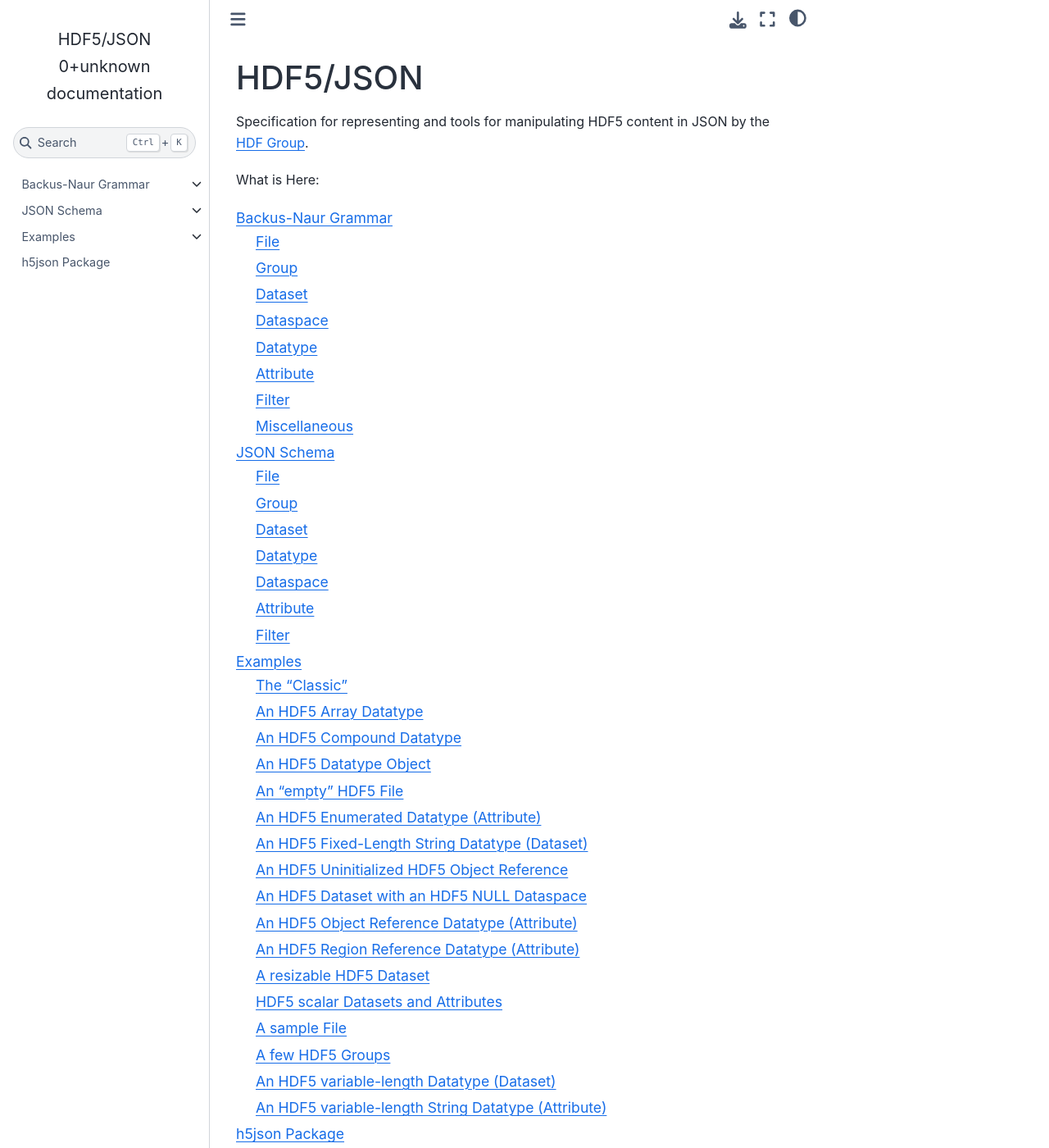
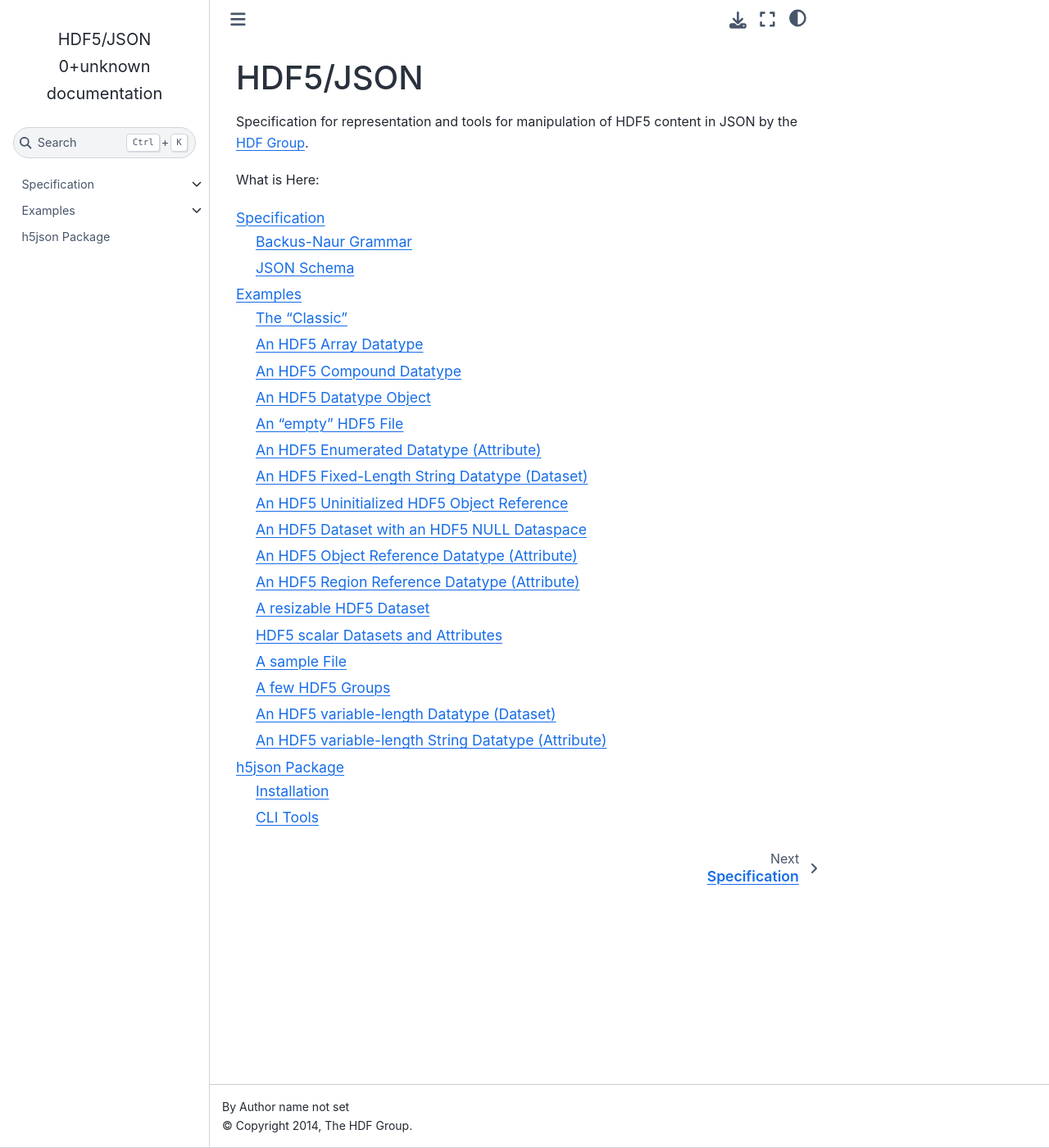
Before and after one commit to HDFGroup/hdf5-json, a Sphinx documentation site: the page built from docs/index.rst, in a window 1280 px wide and 1400 px high. Shown: the whole window at 82% size. Built offline with Sphinx 7.4.7 and the Sphinx Book theme 1.1.4, drawn with Linux system fonts in a browser that asks for light colours.

Commit message:
Put bnf and json schema under specs section

```diff
--- a/docs/index.rst
+++ b/docs/index.rst
@@ -1,15 +1,14 @@
 HDF5/JSON
 =========
 
-Specification for representing and tools for manipulating HDF5 content in JSON
-by the `HDF Group <https://www.hdfgroup.org>`_.
+Specification for representation and tools for manipulation of HDF5 content in
+JSON by the `HDF Group <https://www.hdfgroup.org>`_.
 
 What is Here:
 
 .. toctree::
    :maxdepth: 2
 
-   bnf/index
-   schema/index
+   specs
    examples/index
    tools/h5json
```
Also changed, not shown: docs/specs.rst (added, +8 -0 lines).
